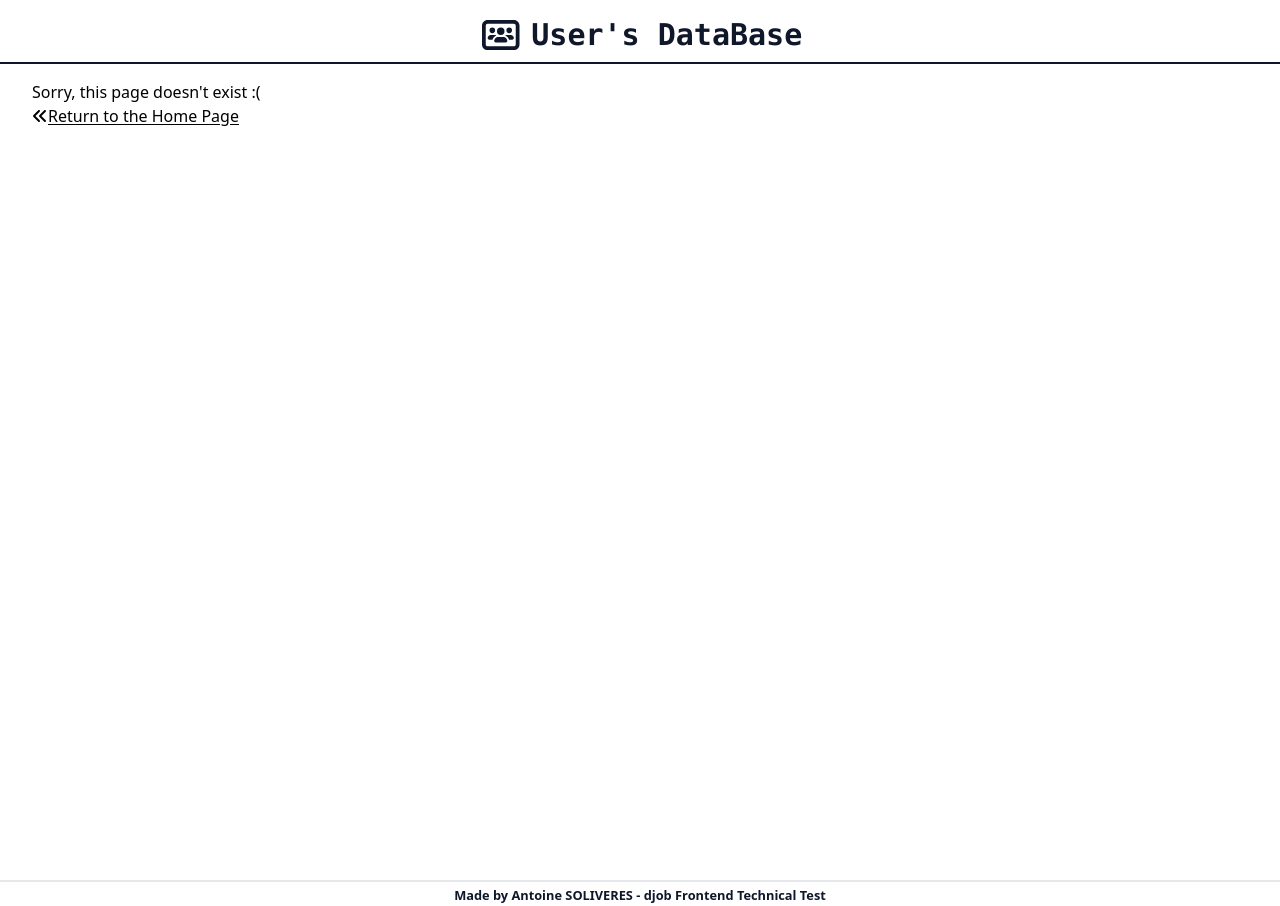
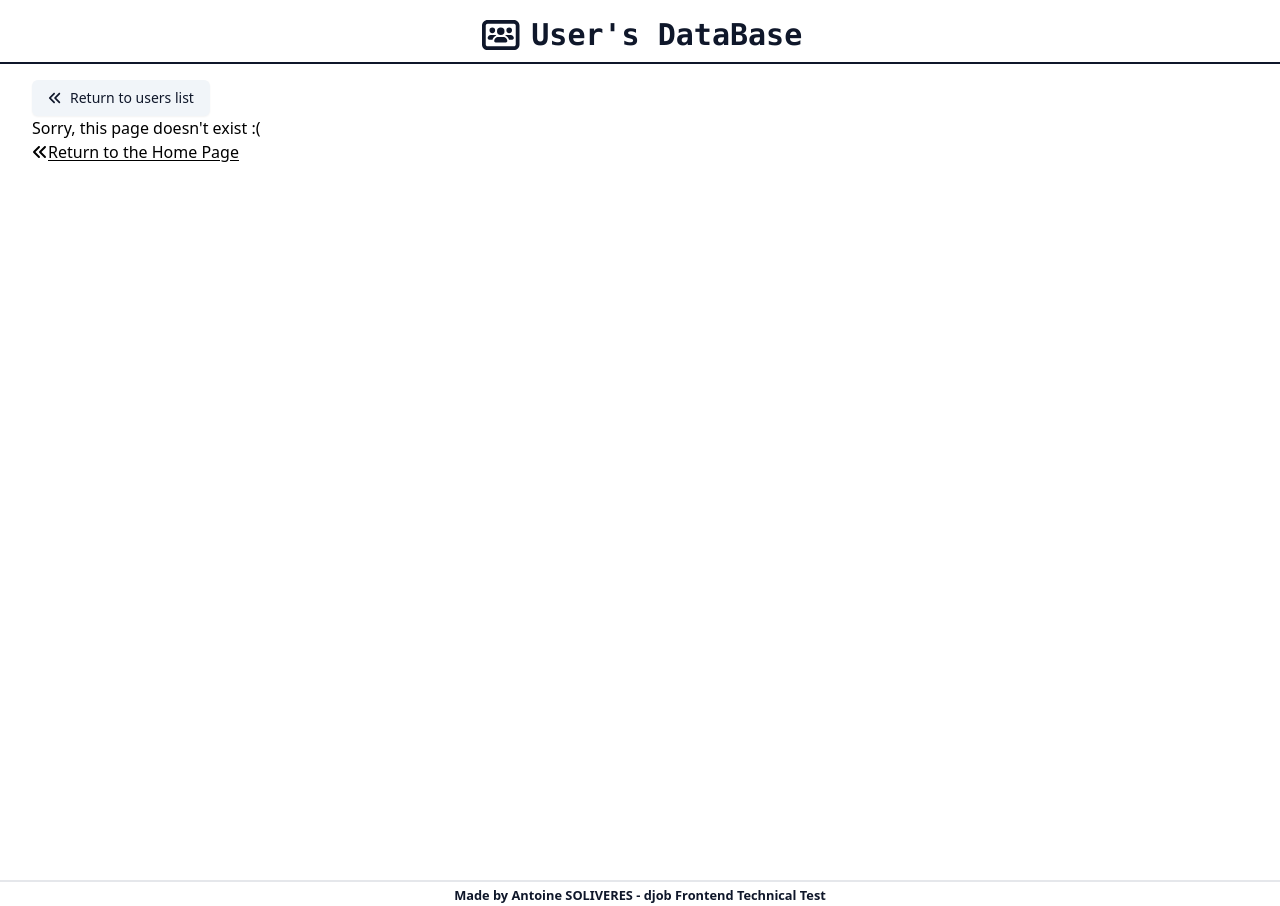
Before and after one commit to Ant0yne/frontend-technical-test, a React (Vite) app: page /profile in a window 1280 px wide. Built offline with nearby package versions, Linux system fonts and the light colour scheme.

Commit message:
return button component

```diff
--- /dev/null
+++ b/src/components/ReturnButton/index.tsx
@@ -0,0 +1,16 @@
+import { FontAwesomeIcon } from "@fortawesome/react-fontawesome";
+import { Link } from "react-router-dom";
+import { Button } from "../ui/button";
+
+const ReturnButton = ({ url, to }: { url: string; to: string }) => {
+	return (
+		<Link to={url}>
+			<Button variant="secondary">
+				<FontAwesomeIcon icon="angles-left" />
+				<p className="ml-2">Return to {to}</p>
+			</Button>
+		</Link>
+	);
+};
+
+export default ReturnButton;
--- a/src/pages/NotFound.tsx
+++ b/src/pages/NotFound.tsx
@@ -5,12 +5,14 @@ import { FontAwesomeIcon } from "@fortawesome/react-fontawesome";
 import Footer from "@/components/Footer";
 import Header from "@/components/Header";
 import Main from "@/components/Main";
+import ReturnButton from "@/components/ReturnButton";
 
 const NotFound = () => {
 	return (
 		<>
 			<Header />
 			<Main>
+				<ReturnButton url="/" to="users list" />
 				<h2>Sorry, this page doesn't exist :(</h2>
 				<Link
 					to="/"
--- a/src/pages/Photos.tsx
+++ b/src/pages/Photos.tsx
@@ -10,6 +10,7 @@ import Footer from "@/components/Footer";
 import Header from "@/components/Header";
 import Loading from "@/components/Loading";
 import Main from "@/components/Main";
+import ReturnButton from "@/components/ReturnButton";
 
 const Photos = () => {
 	const [isLoading, setIsLoading] = useState(true);
@@ -55,12 +56,8 @@ const Photos = () => {
 				</Main>
 			) : (
 				<Main>
-					<Link
-						to={`/profile/${album?.userId}`}
-						className="underline underline-offset-2  flex items-center">
-						<FontAwesomeIcon icon="angles-left" />
-						<p>Return to user's profile</p>
-					</Link>
+					<ReturnButton url={`/profile/${album?.userId}`} to="user's profile" />
+
 					<h2 className="text-center text-xl">{album?.title.toUpperCase()}</h2>
 					<div className="flex flex-wrap">
 						{photos?.map((photo) => (
--- a/src/pages/Profile.tsx
+++ b/src/pages/Profile.tsx
@@ -11,6 +11,7 @@ import Header from "@/components/Header";
 import Loading from "@/components/Loading";
 import Main from "@/components/Main";
 import { Button } from "@/components/ui/button";
+import ReturnButton from "@/components/ReturnButton";
 
 const Profile = () => {
 	const [isLoading, setIsLoading] = useState(true);
@@ -56,12 +57,7 @@ const Profile = () => {
 				</Main>
 			) : (
 				<Main>
-					<Link
-						to="/"
-						className="flex items-center gap-2 text-sm text-slate-500">
-						<FontAwesomeIcon icon="angles-left" />
-						<p>Return to user's list</p>
-					</Link>
+					<ReturnButton url="/" to="users list" />
 					<h2 className="text-center text-xl font-bold my-4 text-slate-900">
 						{user?.name.toUpperCase()}
 					</h2>
```
